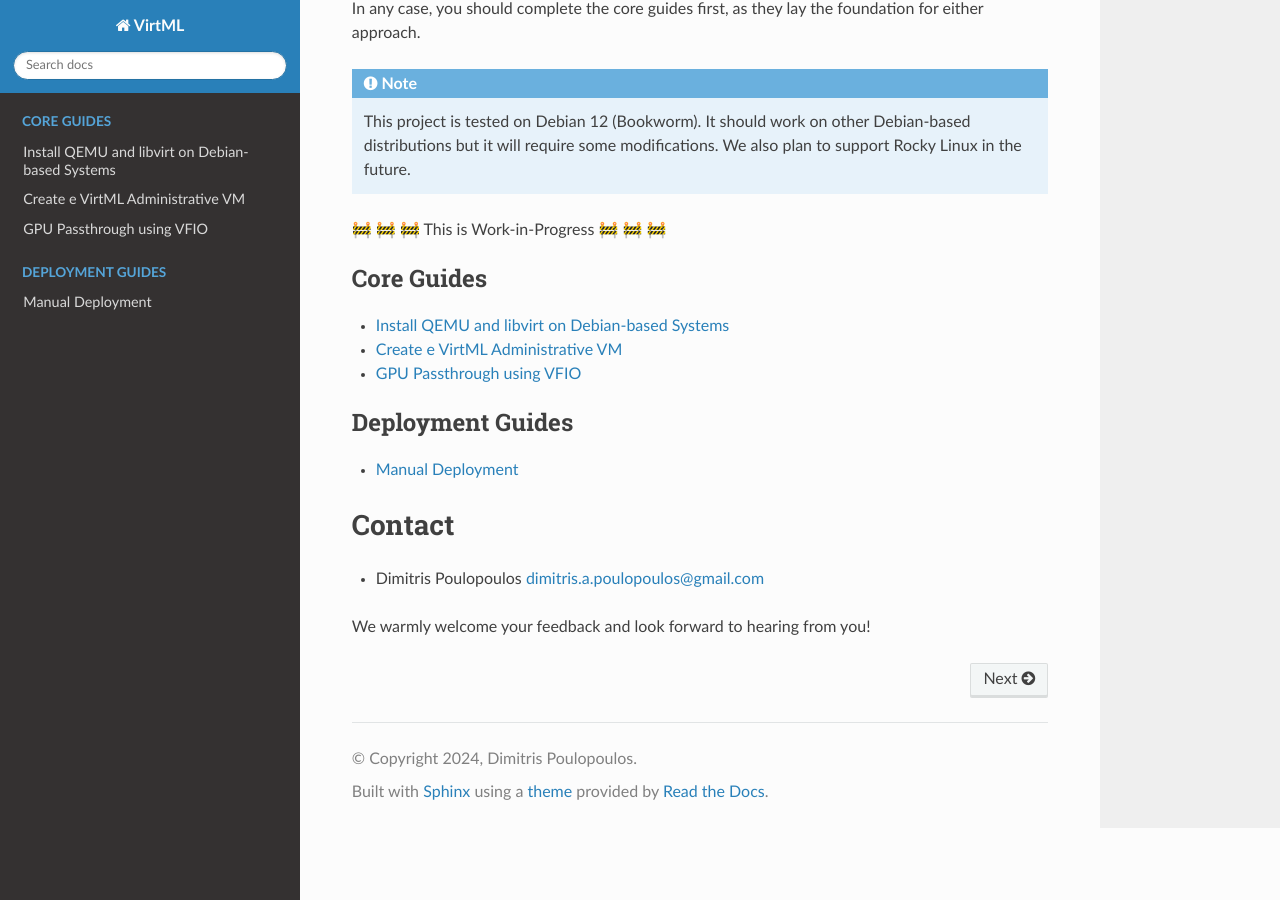
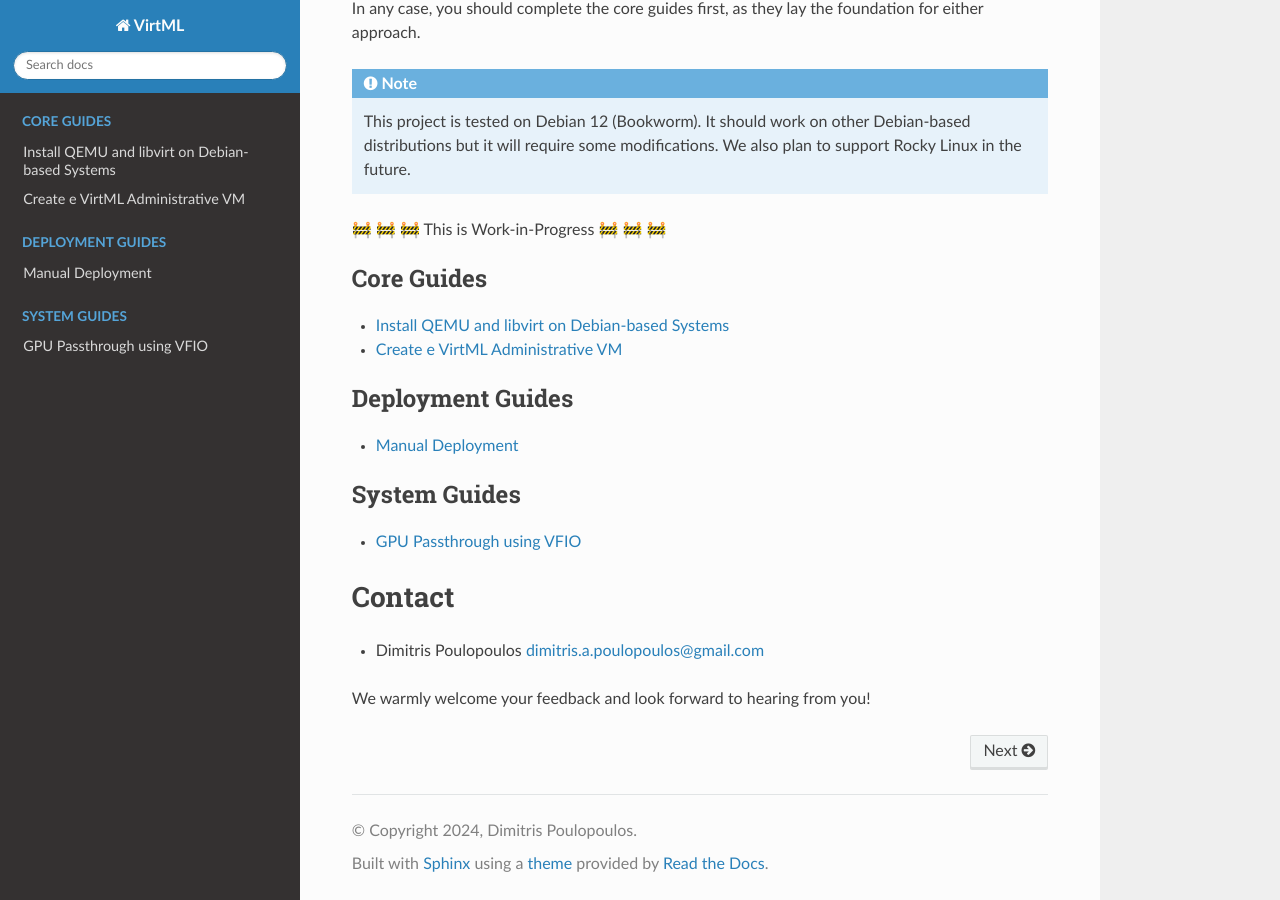
Before and after one commit to dpoulopoulos/virtml, a Sphinx documentation site: the page built from docs/source/index.rst, in a window 1280 px wide and 900 px high, scrolled down 610 px. Built offline with Sphinx 7.4.7 and the Read the Docs theme 2.0.0, drawn with Linux system fonts in a browser that asks for light colours.

Commit message:
docs: Move GPU passthrough guide
Move the GPU passthrough guide to a new "System Guides" section.

Signed-off-by: Dimitris Poulopoulos <dimitris.a.poulopoulos@gmail.com>

```diff
--- a/docs/source/index.rst
+++ b/docs/source/index.rst
@@ -59,13 +59,18 @@ approach.
 
    qemu-kvm
    virtml-admin
-   gpu-passthrough
 
 .. toctree::
    :maxdepth: 1
    :caption: Deployment Guides
 
    manual-deployment/index.rst
+
+.. toctree::
+   :maxdepth: 1
+   :caption: System Guides
+
+   gpu-passthrough
 
 Contact
 -------
```
